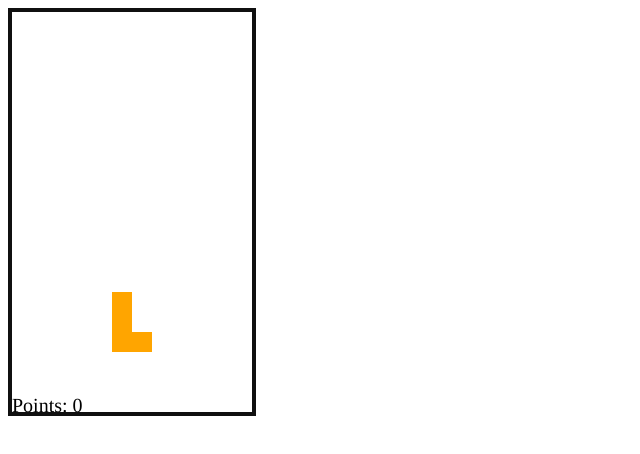
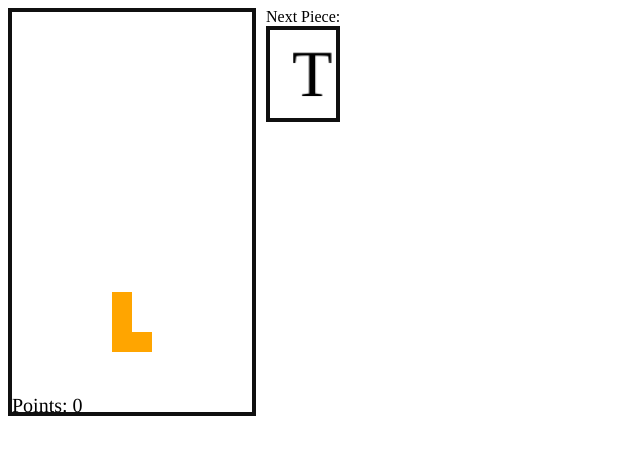
Before and after one commit to vamo89/functional-tetris-js, a website built with webpack: page index.html in a window 1280 px wide. Both pictures are taken after a click on the element 132 px from the left and 212 px from the top of the page. Shown: the whole page, without its empty margins (0-640 px from the left). Built offline with nearby package versions, Linux system fonts and the light colour scheme.

Commit message:
Creating display to NextPiece

```diff
--- a/index.html
+++ b/index.html
@@ -3,7 +3,13 @@
         <title>Functional Tetris</title>
     </head>
     <body>
-        <canvas id="tetris-canvas" width="240" height="400" style="border:4px solid #101010;" />
+        <span style="display: flex; align-items: flex-start;">
+          <canvas id="tetris-canvas" width="240" height="400" style="border:4px solid #101010;"><!-- --></canvas>
+          <span style="display: flex; flex-direction: column; margin-left: 10px;">
+            Next Piece:
+            <canvas id="tetris-nextPiece-canvas" width="60" height="80" style="border:4px solid #101010; top: 0px"><!-- --></canvas>
+          </span>
+        </span>
         <script src="bundle.js" type="text/javascript"></script>
     </body>
 </html>
--- a/index.js
+++ b/index.js
@@ -5,6 +5,10 @@ const tetris = require('./lib/tetris.js')
 const maxWidth = 12
 const maxHeight = 20
 const ctx = initCanvas('tetris-canvas')
+
+const nextPieceMaxWidth = 3
+const nextPieceMaxHeight = 4
+const nextPieceCtx = initCanvas('tetris-nextPiece-canvas')
 
 // Init
 
@@ -77,6 +81,9 @@ function redraw (ctx, state) {
   draw(ctx, state.player.matrix)
   drawPoints(ctx, state.player.points)
 
+  nextPieceCtx.clearRect(0, 0, nextPieceMaxWidth, nextPieceMaxHeight)
+  drawNextPiece(nextPieceCtx, state.player.nextPiece)
+
   function draw (ctx, matrix) {
     matrix.forEach((row, y) =>
       row.forEach((value, x) => {
@@ -86,6 +93,11 @@ function redraw (ctx, state) {
         }
       })
     )
+  }
+  function drawNextPiece (ctx, piece) {
+    ctx.fillStyle = 'black'
+    ctx.font = '3px times'
+    ctx.fillText(piece, 1, 3)
   }
   function drawPoints (ctx, playerPoints) {
     ctx.fillStyle = 'black'
```
Also changed, not shown: README.md, lib/tetris.js.
